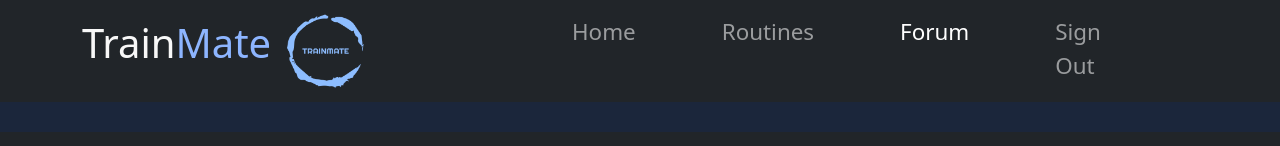
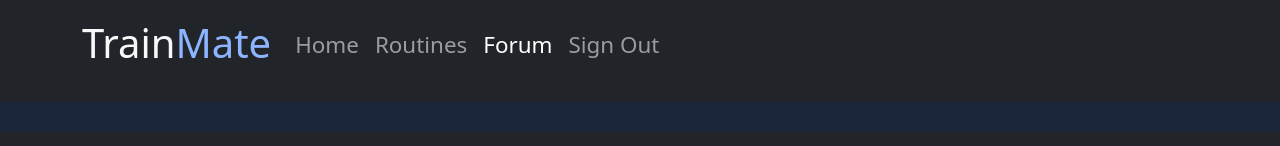
Before and after one commit to pedropanosyan/TrainMate, a React (Create React App) app in the folder train-mate/: page /forum in a window 1280 px wide. Shown: the top 146 px of the page. Built offline with nearby package versions, Linux system fonts and the light colour scheme; no server answers.

Commit message:
fixed the responsiveness of navbar

```diff
--- a/train-mate/src/components/NavBar.js
+++ b/train-mate/src/components/NavBar.js
@@ -32,22 +32,29 @@ function NavBar() {
 
     return (
         <>
-            <Navbar bg="dark" variant="dark" style={{backgroundColor:'#212529'}}>
-                <Container>
+            <Navbar bg="dark" expand="sm" variant="dark" style={{backgroundColor:'#212529'}}>
+                    <Container>
                     <Navbar.Brand className='navBar-brand' href="#home">
-                        <p style={{color: '#f8f8f8', fontSize: '2em'}}>Train<span style={{color:'#8db5ff'}}>Mate</span></p>
-                    </Navbar.Brand>
+                         <p style={{color: '#f8f8f8', fontSize: '2em'}}>Train<span style={{color:'#8db5ff'}}>Mate</span></p>
+                         </Navbar.Brand>
+
+                        {/* <img
+                        src="Imagenes/logo2.png"
+                        alt="TrainMate logo"
+                        width="60"
+                        height="60"
+                        className='d-inline block align top'
+                        />  */}
                     <Navbar.Toggle aria-controls="basic-navbar-nav" />
                     <Navbar.Collapse id="basic-navbar-nav">
-                        <Image src="Imagenes/logo2.png" style={{width:"80px", height:"80px"}}/>
-                        <Nav className="me-auto" style = {{color: 'white', fontSize: '1.4em', marginLeft: '200px', marginTop: '-25px'}}>
-                            <Nav.Link className={`nav-link ${currentPath === '/home' ? 'active' : ''}`} onClick={toHome} style={{ marginRight: '70px', marginTop:'20px' }}>Home</Nav.Link>
-                            <Nav.Link className={`nav-link ${currentPath === '/routines' ? 'active' : ''}`} onClick={toRoutine} style={{ marginRight: '70px', marginTop:'20px' }}>Routines</Nav.Link>
-                            <Nav.Link className={`nav-link ${currentPath === '/forum' ? 'active' : ''}`} onClick={toForum} style={{ marginRight: '70px', marginTop:'20px'}}>Forum</Nav.Link>
-                            <Nav.Link onClick={handleSignOut} href="/login" style= {{marginRight: '70px', marginTop:'20px'}}>Sign Out</Nav.Link>
+                        <Nav className="me-auto" style = {{color: 'white', fontSize: '1.4em', marginRight: '0px', marginTop: '-12px'}}>
+                            <Nav.Link className={`nav-link ${currentPath === '/home' ? 'active' : ''}`} onClick={toHome} >Home</Nav.Link>
+                            <Nav.Link className={`nav-link ${currentPath === '/routines' ? 'active' : ''}`} onClick={toRoutine} >Routines</Nav.Link>
+                            <Nav.Link className={`nav-link ${currentPath === '/forum' ? 'active' : ''}`} onClick={toForum} >Forum</Nav.Link>
+                            <Nav.Link onClick={handleSignOut} href="/login" >Sign Out</Nav.Link>
                         </Nav>
                         </Navbar.Collapse>
-                </Container>
+            </Container>
             </Navbar>
         </>
     );
```
